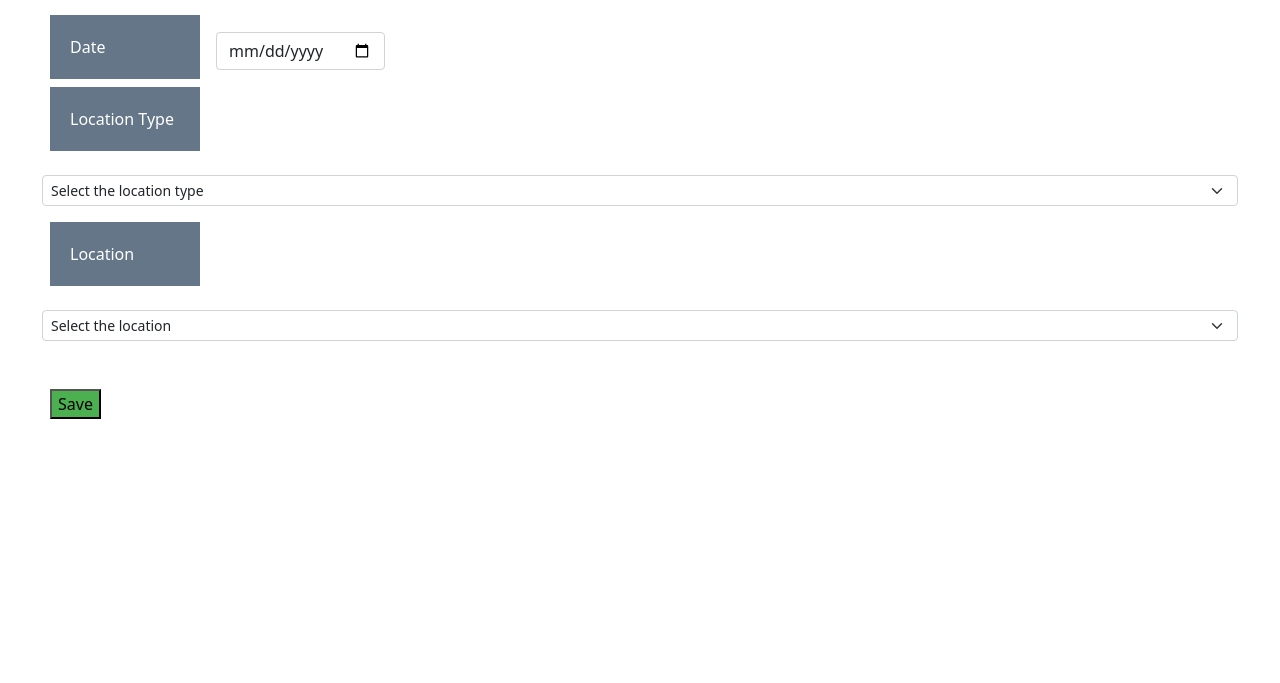
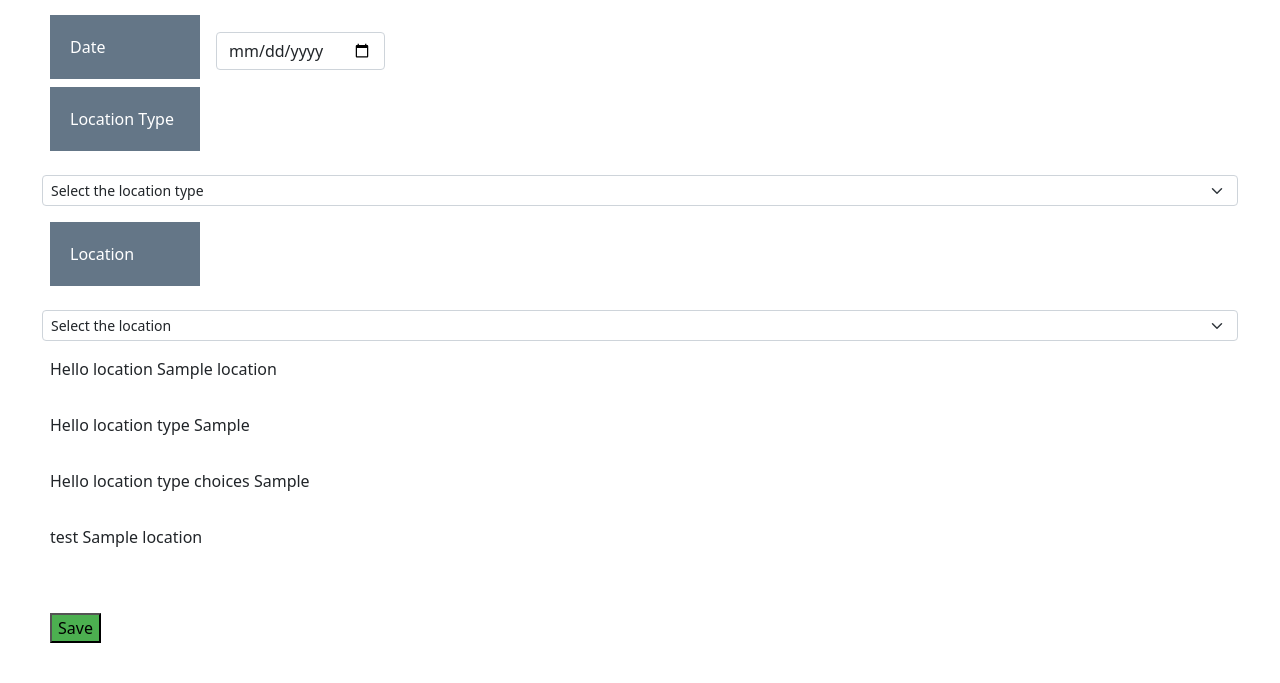
Before and after one commit to cosmeow/buddymeup, a Django app: template ediary/templates/ediary/home.html in a window 1280 px wide. Shown: the part 117-800 px from the top of the page. Run offline with Django 3.2, Linux system fonts and the light colour scheme; the template is opened without the code that fills it: most values are stand-ins (such as "Sample title", 1, 10 or a date in 2020).

Commit message:
display location on home page

```diff
--- a/ediary/models.py
+++ b/ediary/models.py
@@ -6,7 +6,7 @@ from django.utils import timezone
 
 # Create your models here.
 class ExerciseLocation(models.Model):
-    location = models.CharField(max_length=500)
+    location = models.CharField(max_length=500, default = 'Home')
     IN = 'IN'
     OUT = 'OUT'
     LOCATION_TYPE_CHOICES = (
--- a/ediary/templates/ediary/home.html
+++ b/ediary/templates/ediary/home.html
@@ -33,6 +33,12 @@
                     <option value="3">{{elocation.location}}</option>
                     <option value="4">{{elocation.location}}</option>
                 </select>
+                <p>Hello location {{elocation.location}}</p>
+                <p>Hello location type {{elocation.location_type}}</p>
+                <p>Hello location type choices {{elocation.LOCATION_TYPE_CHOICES}}</p>
+                {% for location in elocation.location %}
+                    <p>test {{location}}</p>
+                {% endfor %}
         </div>
        <br><br>
         <button type="submit" class="register-button">Save</button>
```
Also changed, not shown: ediary/views.py (+6 -1 lines).
